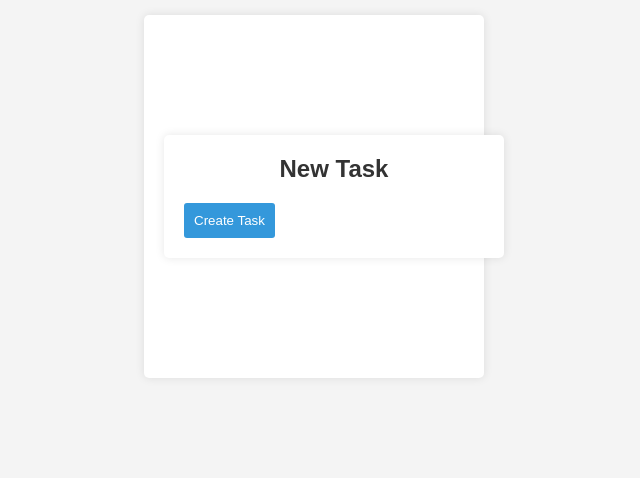
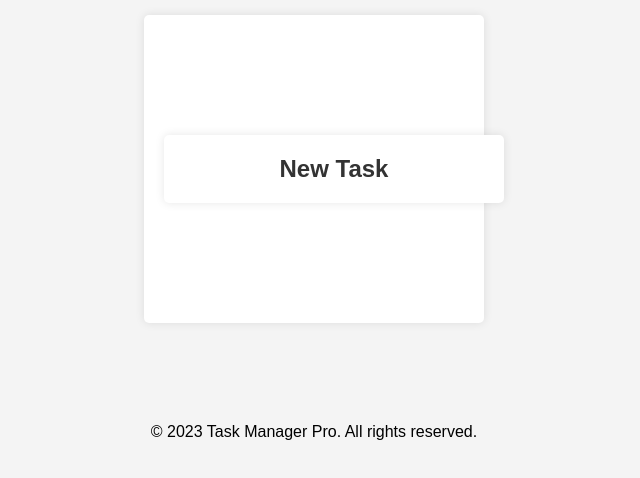
Before and after one commit to baldez300/Task-Management-Web-App, a Flask app: page /tasks/new in a window 1280 px wide. Shown: the part 192-670 px from the top of the page, without its empty margins (326-966 px from the left). Run offline with Flask 3, Linux system fonts and the light colour scheme; the visitor is signed in with stand-in values (Sample User, id 1).

Commit message:
Revert "Updated form in the registration and the Flask route to access form data using the correct keys"
This reverts commit 84efdb220fe11d88bfb12de80974dac6195e6b77.

```diff
--- a/app/models.py
+++ b/app/models.py
@@ -7,9 +7,6 @@ from flask_login import UserMixin
 
 class User(db.Model, UserMixin):
     id = db.Column(db.Integer, primary_key=True)
-    firstname = db.Column(db.String(120))
-    lastname = db.Column(db.String(120))
-    email = db.Column(db.String(120), unique=True, nullable=False)
     username = db.Column(db.String(120), unique=True, nullable=False)
     password = db.Column(db.String(120), nullable=False)
 
--- a/app/routes.py
+++ b/app/routes.py
@@ -17,16 +17,12 @@ def register():
         return redirect(url_for('app.index'))
 
     if request.method == 'POST':
-        print(request.form)
-        firstname = request.form['first_name']
-        lastname = request.form['last_name']
-        email = request.form['email']
         username = request.form['username']
         password = request.form['password']
 
         hashed_password = generate_password_hash(password, method='pbkdf2:sha256')
 
-        new_user = User(firstname=firstname, lastname=lastname, email=email, username=username, password=hashed_password)
+        new_user = User(username=username, password=hashed_password)
 
         db.session.add(new_user)
         db.session.commit()
@@ -71,13 +67,13 @@ def index():
 
 @blueprint.route('/tasks')
 @login_required
-def get_all_tasks():
+def tasks():
     tasks = Task.query.filter_by(user_id=current_user.id).all()
-    return render_template('get_all_tasks.html', tasks=tasks)
+    return render_template('tasks.html', tasks=tasks)
 
 @blueprint.route('/tasks/new', methods=['GET', 'POST'])
 @login_required
-def create_new_task():
+def new_task():
     if request.method == 'POST':
         # Get task details from the form
         title = request.form['title']
@@ -87,7 +83,7 @@ def create_new_task():
         status = request.form['status']
 
         # Create a new task
-        create_new_task = Task(
+        new_task = Task(
             title=title,
             description=description,
             due_date=due_date,
@@ -97,19 +93,19 @@ def create_new_task():
         )
 
         # Add the task to the database
-        db.session.add(create_new_task)
+        db.session.add(new_task)
         db.session.commit()
 
         flash('Task created successfully!', 'success')
         return redirect(url_for('app.tasks'))
 
-    return render_template('create_new_task.html')
+    return render_template('new_task.html')
 
 @blueprint.route('/tasks/<int:task_id>')
 @login_required
-def get_task_by_id(task_id):
+def task(task_id):
     task = Task.query.get_or_404(task_id)
-    return render_template('get_task_byId.html', task=task)
+    return render_template('task.html', task=task)
 
 @blueprint.route('/tasks/<int:task_id>/edit', methods=['GET', 'POST'])
 @login_required
--- a/app/templates/delete_task.html
+++ b/app/templates/delete_task.html
@@ -13,10 +13,7 @@
 
         <div class="container">
             <h2>Delete Task</h2>
-            <p>Are you sure you want to delete this task?</p>
-            <form method="POST" action="{{ url_for('app.delete_task', task_id=task.id) }}">
-                <button type="submit">Delete Task</button>
-            </form>
+            <!-- Confirmation message and option to delete the task -->
         </div>
 
     {% endblock %}
--- a/app/templates/edit_task.html
+++ b/app/templates/edit_task.html
@@ -13,10 +13,7 @@
 
         <div class="container">
             <h2>Edit Task</h2>
-            <form method="POST" action="{{ url_for('app.edit_task', task_id=task.id) }}">
-                <!-- Task details input fields pre-filled with current values go here -->
-                <button type="submit">Update Task</button>
-            </form>
+            <!-- Form for editing the task -->
         </div>
 
     {% endblock %}
--- a/app/templates/layout.html
+++ b/app/templates/layout.html
@@ -18,7 +18,7 @@
     <nav>
         <ul>
             <li><a href="{{ url_for('app.index') }}">Home</a></li>
-            <li><a href="{{ url_for('app.get_all_tasks') }}">Tasks</a></li>
+            <li><a href="{{ url_for('app.tasks') }}">Tasks</a></li>
             <!-- Add additional menu items as needed -->
         </ul>
     </nav>
--- a/app/templates/create_new_task.html
+++ b/app/templates/new_task.html
@@ -12,10 +12,7 @@
 
         <div class="container">
             <h2>New Task</h2>
-            <form method="POST" action="{{ url_for('app.create_new_task') }}">
-                <!-- Task details input fields go here -->
-                <button type="submit">Create Task</button>
-            </form>
+            <!-- Form for creating a new task -->
         </div>
 
     {% endblock %}
```
Also changed, not shown: app/templates/register.html (+0 -9 lines), app/templates/tasks.html (renamed from app/templates/get_all_tasks.html, +1 -9 lines), migrations/versions/c95720983848_create_user_and_task_tables.py (renamed from migrations/versions/3e5eb54e4d68_initial_migration.py, +4 -8 lines), README.md, app/templates/task.html (renamed from app/templates/get_task_byId.html).
